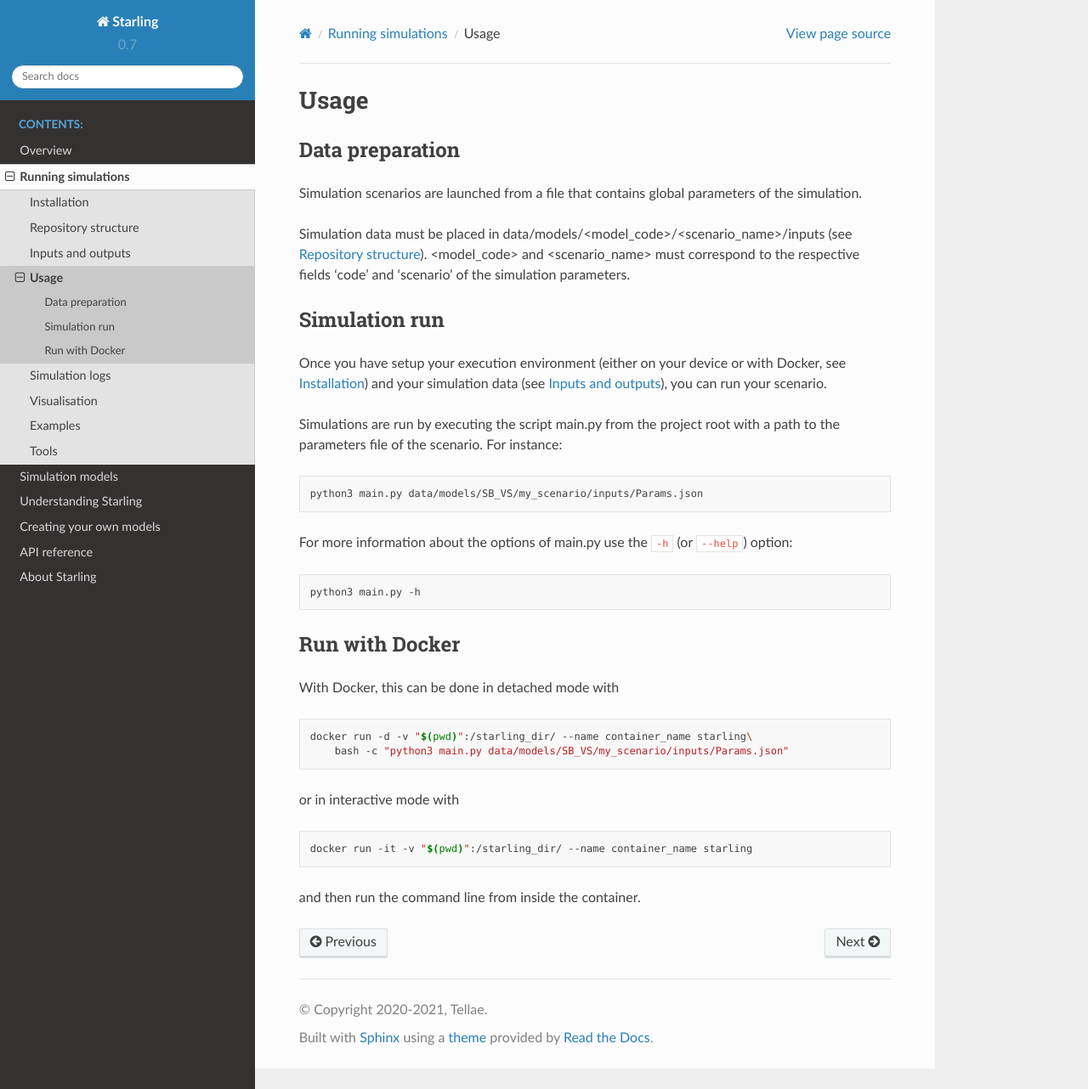
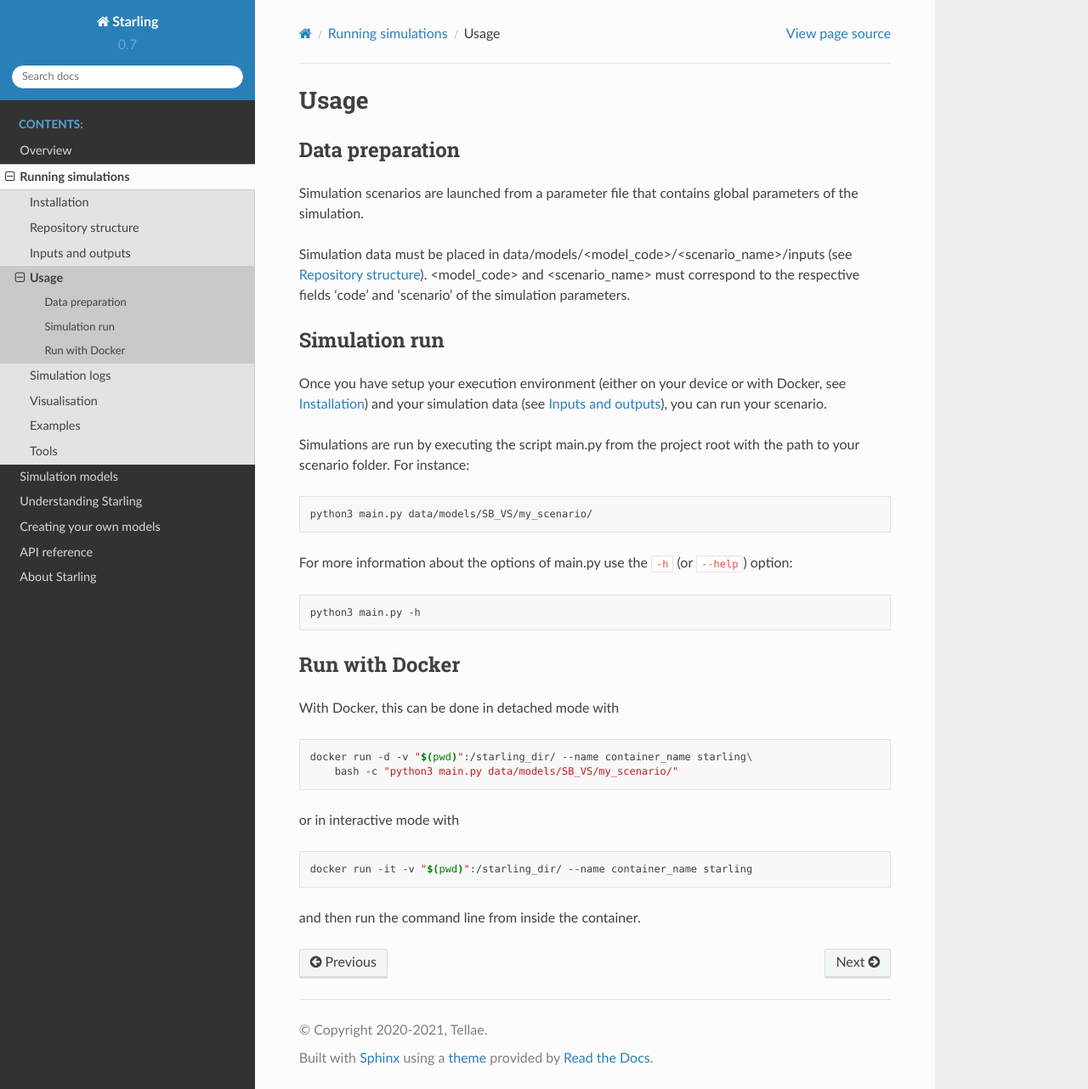
Before and after one commit to tellae/starling, a Sphinx documentation site: the page built from docs/run/usage.rst, in a window 1280 px wide and 1282 px high. Shown: the whole window at 85% size. Built offline with Sphinx 7.4.7 and the Read the Docs theme 2.0.0, drawn with Linux system fonts in a browser that asks for light colours; pages that are not in the unit, such as notebooks, are missing from menus.

Commit message:
!feat: now provide path to the scenario folder instead of path to the simulation parameters to run a simulation

```diff
--- a/docs/run/examples.rst
+++ b/docs/run/examples.rst
@@ -37,11 +37,11 @@ Run
 ***
 
 Example scenarios can be run like any other scenario by running main.py
-with the path to the parameters file. For instance:
+with the path to the scenario folder. For instance:
 
 .. code-block:: bash
 
-    python3 main.py data/models/SB_VS/example_nantes/inputs/Params.json
+    python3 main.py data/models/SB_VS/example_nantes/
 
 You will then see the simulation logs display in the console, until the run finishes.
 If you find the logs too verbose, you can set the logging level to a higher level
@@ -49,7 +49,7 @@ with the ``-l`` option (see simulation_logging.py for more information):
 
 .. code-block:: bash
 
-    python3 main.py -l 20 data/models/SB_VS/example_nantes/inputs/Params.json
+    python3 main.py -l 20 data/models/SB_VS/example_nantes/
 
 *******
 Outputs
--- a/docs/run/usage.rst
+++ b/docs/run/usage.rst
@@ -6,7 +6,7 @@ Usage
 Data preparation
 ****************
 
-Simulation scenarios are launched from a file that contains
+Simulation scenarios are launched from a parameter file that contains
 global parameters of the simulation.
 
 Simulation data must be placed in data/models/<model_code>/<scenario_name>/inputs
@@ -22,11 +22,11 @@ Once you have setup your execution environment (either on your device or with Do
 and your simulation data (see :ref:`inout`), you can run your scenario.
 
 Simulations are run by executing the script main.py from the project root
-with a path to the parameters file of the scenario. For instance:
+with the path to your scenario folder. For instance:
 
 .. code-block:: bash
 
-    python3 main.py data/models/SB_VS/my_scenario/inputs/Params.json
+    python3 main.py data/models/SB_VS/my_scenario/
 
 For more information about the options of main.py use the ``-h`` (or ``--help``) option:
 
@@ -43,7 +43,7 @@ With Docker, this can be done in detached mode with
 .. code-block:: bash
 
     docker run -d -v "$(pwd)":/starling_dir/ --name container_name starling\
-        bash -c "python3 main.py data/models/SB_VS/my_scenario/inputs/Params.json"
+        bash -c "python3 main.py data/models/SB_VS/my_scenario/"
 
 or in interactive mode with
 
```
Also changed, not shown: README.md (+2 -2 lines), 3 other files.
